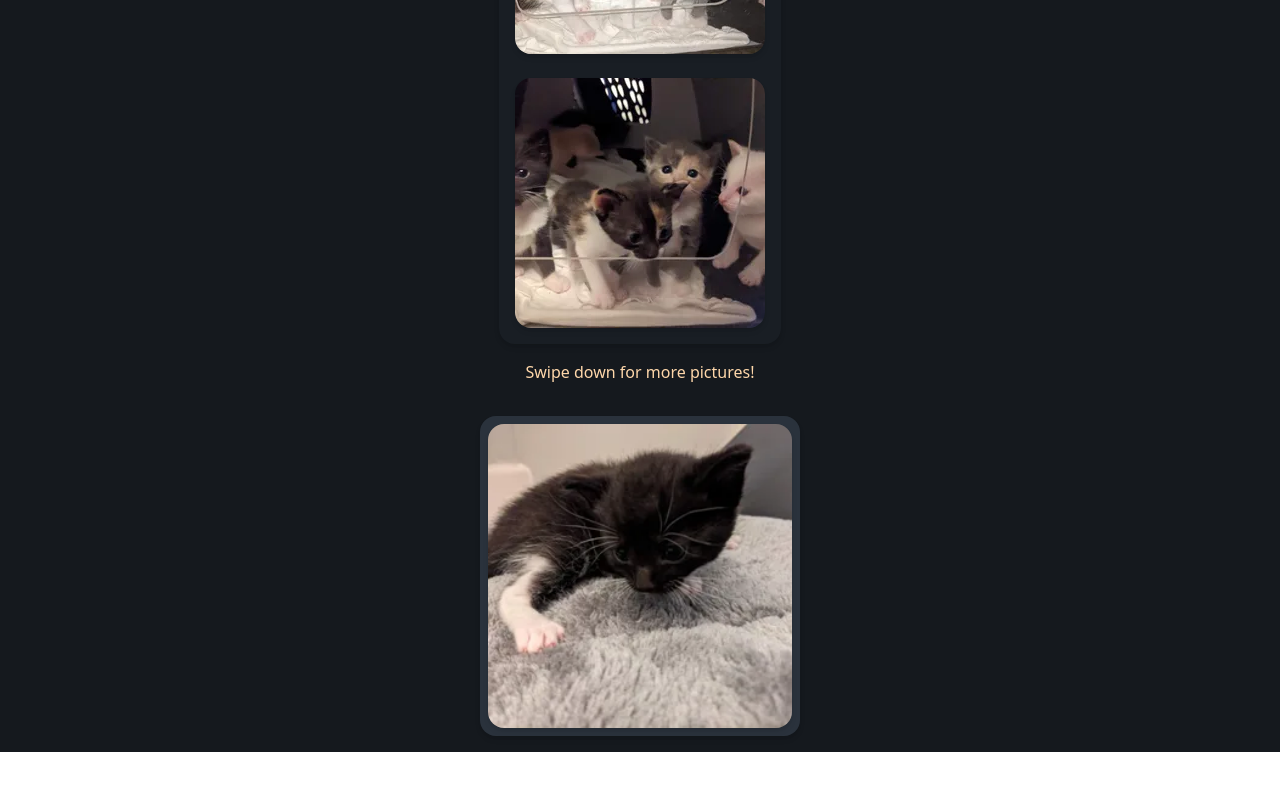
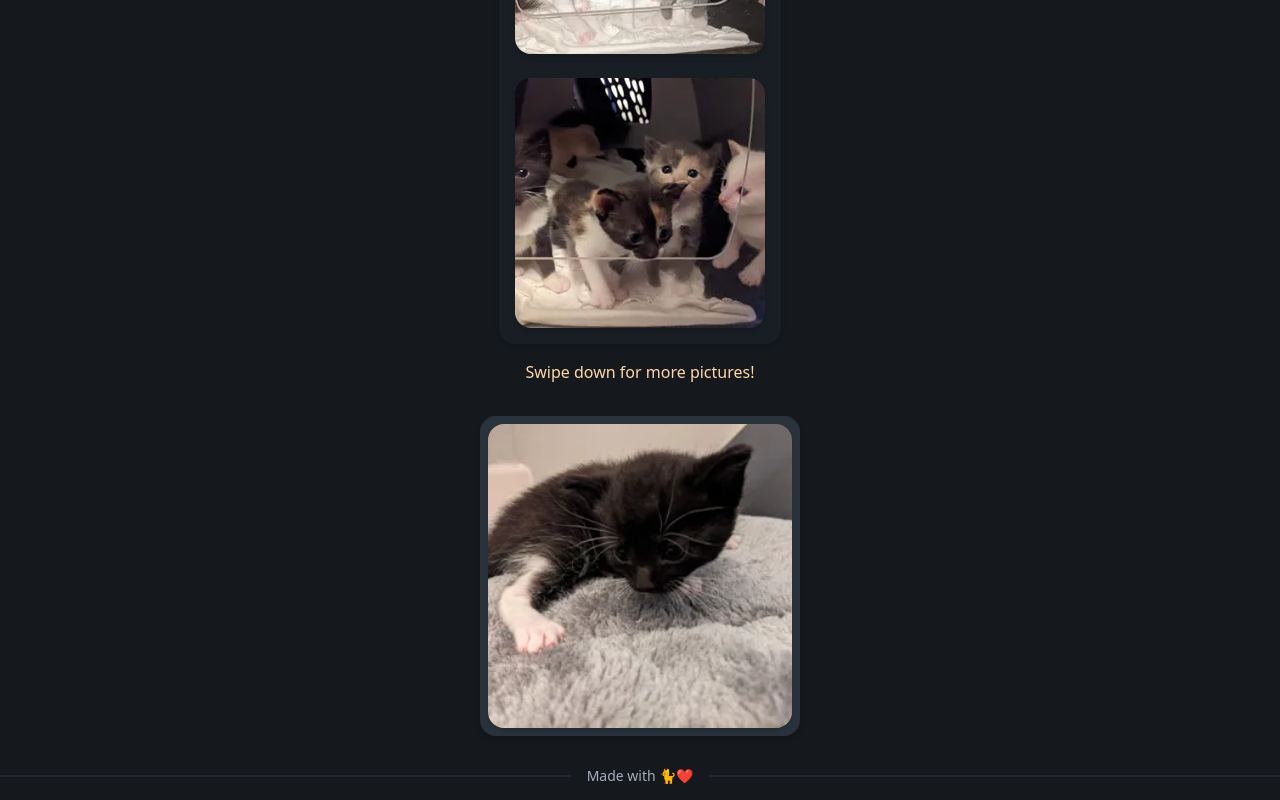
Before and after one commit to ellielle/we-have-kittens, a SvelteKit app: page / in a window 1280 px wide. Shown: the part 356-1156 px from the top of the page. Before the commit the page ends 1108 px from the top, so only its background shows below. Built offline with nearby package versions, Linux system fonts and the light colour scheme.

Commit message:
add small style changes

```diff
--- a/src/lib/components/Carousel.svelte
+++ b/src/lib/components/Carousel.svelte
@@ -15,7 +15,7 @@
       <img
         src={image}
         alt="A kitten!"
-        class="rounded-box"
+        class="rounded-box cursor-pointer"
         on:click={() => dispatch("kitten", image)}
         on:keydown={() => dispatch("kitten", image)} />
     </div>
--- a/src/routes/+page.svelte
+++ b/src/routes/+page.svelte
@@ -60,5 +60,7 @@
       </Modal>
     {/if}
   {/if}
-  <div class="mt-4" />
+  <div class="mt-8 divider">
+    <p class="text-sm">Made with 🐈❤️</p>
+  </div>
 </main>
```
